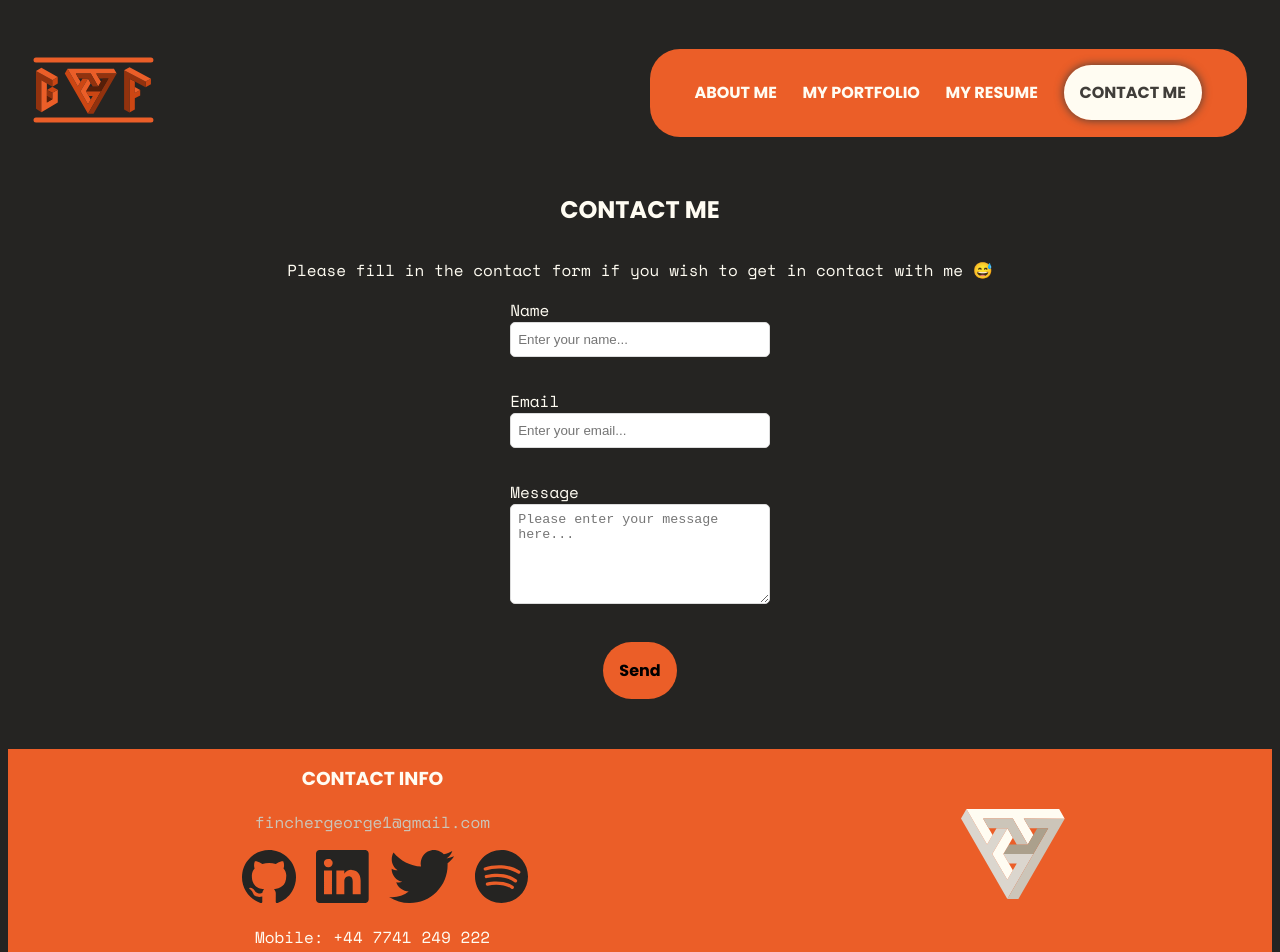
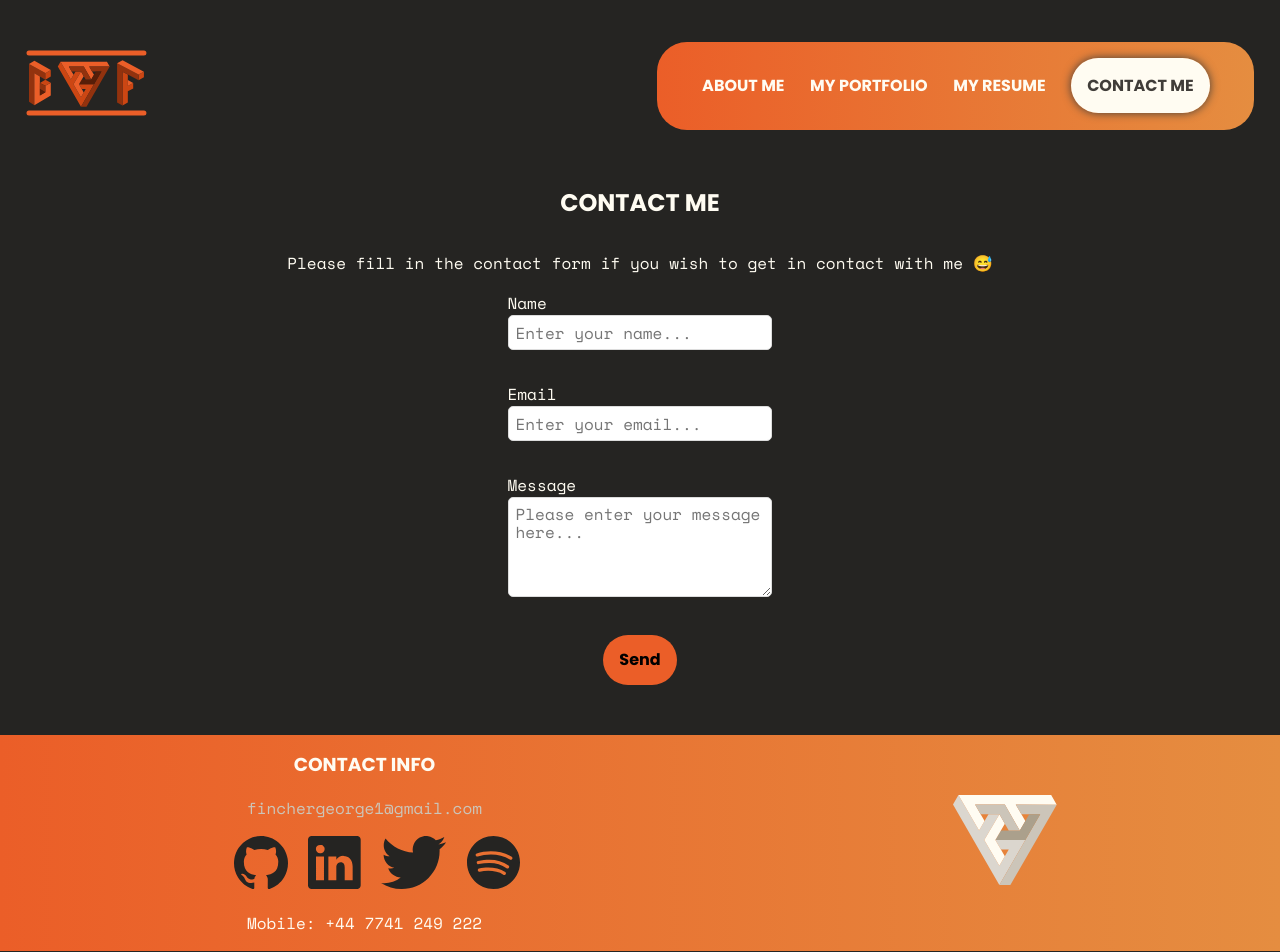
Before and after one commit to TheInfamousGrim/george-fincher-react-portfolio, a React (Vite) app: page /george-fincher-react-portfolio/contact in a window 1280 px wide. Shown: the top 952 px of the page. Built offline with nearby package versions, Linux system fonts and the light colour scheme.

Commit message:
Refactor: playaround with forms

```diff
--- a/index.html
+++ b/index.html
@@ -9,7 +9,7 @@
   <link rel="icon" type="image/png" sizes="16x16" href="./public/favicons/favicon-16x16.png" />
   <link rel="icon" type="image/png" sizes="32x32" href="./public/favicons/favicon-32x32.png" />
   <link rel="manifest" href="./public/favicons/site.webmanifest" />
-  <link rel="stylesheet" href="assets/css/normalize.css" />
+  <link rel="stylesheet" href="public/normalize.css" />
   <link rel="preconnect" href="https://fonts.googleapis.com" />
   <link rel="preconnect" href="https://fonts.gstatic.com" crossorigin />
   <link href="https://fonts.googleapis.com/css2?family=Poppins:wght@700&family=Space+Mono&display=swap"
--- a/package.json
+++ b/package.json
@@ -14,6 +14,7 @@
     "framer-motion": "^7.6.19",
     "react": "^18.2.0",
     "react-dom": "^18.2.0",
+    "react-hook-form": "^7.40.0",
     "react-modal": "^3.16.1",
     "react-router-dom": "^6.4.4"
   },
--- a/src/App.css
+++ b/src/App.css
@@ -162,7 +162,12 @@ button {
   display: flex;
   justify-content: space-between;
   list-style: none;
-  background-color: var(--flame);
+  background: rgb(235, 94, 40);
+  background: linear-gradient(
+    90deg,
+    rgba(235, 94, 40, 1) 0%,
+    rgba(229, 141, 64, 1) 100%
+  );
   border-radius: var(--content-radius);
   padding: 2rem;
   font-family: var(--poppins-bold-family);
@@ -581,12 +586,39 @@ main {
   font-size: 1rem;
 }
 
+.info-box-wrapper {
+  position: relative;
+}
+
+.info-box {
+  user-select: none;
+  width: 300px;
+  background: rgb(235, 94, 40);
+  background: linear-gradient(
+    90deg,
+    rgba(235, 94, 40, 1) 0%,
+    rgba(229, 141, 64, 1) 100%
+  );
+  font-size: 14px;
+  padding: 12px;
+  box-shadow: 2px 2px 12px rgba(0, 0, 0, 0.2);
+  border-radius: 4px;
+  left: 270px;
+  top: 50px;
+  position: absolute;
+}
+
 /* -------------------------------------------------------------------------- */
 /*                               footer section                               */
 /* -------------------------------------------------------------------------- */
 
 .site-footer {
-  background-color: #eb5e28;
+  background: rgb(235, 94, 40);
+  background: linear-gradient(
+    90deg,
+    rgba(235, 94, 40, 1) 0%,
+    rgba(229, 141, 64, 1) 100%
+  );
   position: absolute;
   bottom: 0;
   width: 100vw;
--- a/src/components/ContactForm.jsx
+++ b/src/components/ContactForm.jsx
@@ -1,17 +1,21 @@
 import React, { useRef, useState } from 'react';
 import emailjs from '@emailjs/browser';
 import { motion } from 'framer-motion';
+import { useForm } from 'react-hook-form';
+
 import { validateEmail } from '../utils/helpers';
 
 import Modal from './Modal/Modal';
 
 const ContactForm = () => {
+    // State for form
     const [name, setName] = useState('');
     const [email, setEmail] = useState('');
     const [textarea, setTextarea] = useState('');
     const [modalOpen, setModalOpen] = useState(false);
     const [modalText, setModalText] = useState('');
 
+    // Modal open and close functions
     const close = () => setModalOpen(false);
     const open = () => setModalOpen(true);
 
@@ -84,14 +88,16 @@ const ContactForm = () => {
                 </div>
                 <div className="contact-container__message-input">
                     <label htmlFor="message">Message</label>
+                    <div className="info-box-wrapper">
                         <textarea
-                        className="contact-container__textarea"
+                            className="contact-container__textarea contact-container__input"
                             id="message"
                             name="message"
                             onChange={(e) => setTextarea(e.target.value)}
                             value={textarea || ''}
                             placeholder="Please enter your message here..."
                         />
+                    </div>
                 </div>
                 <div className="contact-container__send-btn-container">
                     <motion.input
```
Also changed, not shown: src/utils/usePretyyPrintedState.jsx (added, +22 -0 lines), 1 other file (tests, documents, lock files or other folders). Lines whose indentation alone changed are shown as unchanged.
